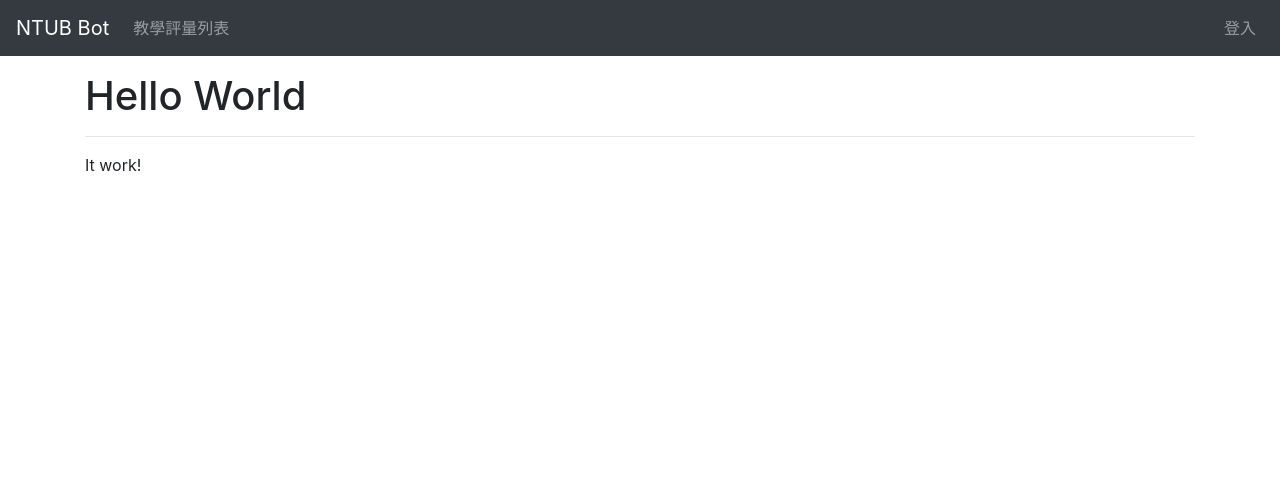
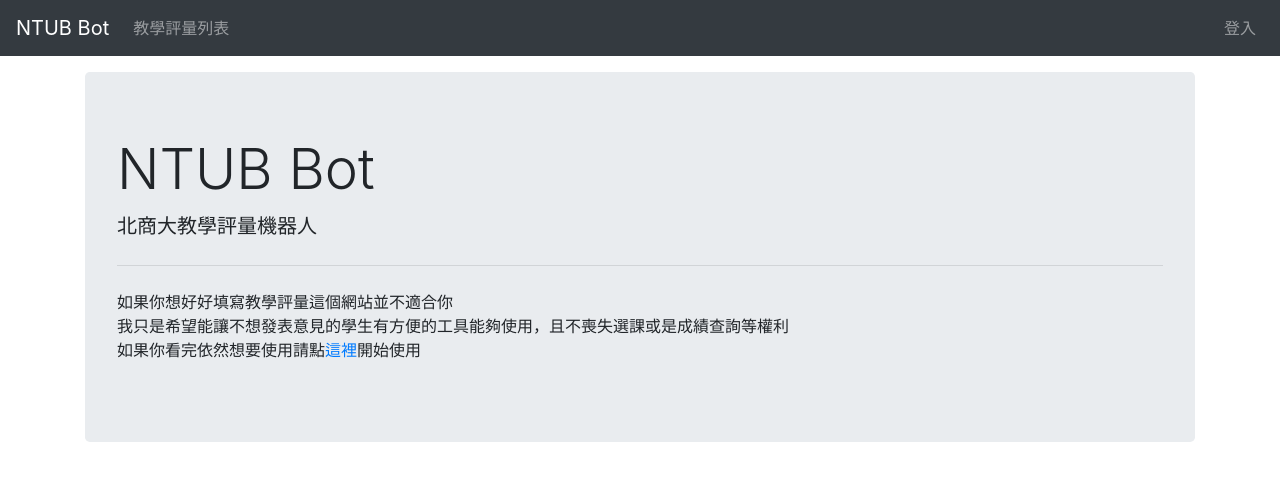
Before and after one commit to arthurc0102/ntub-bot, a Django app: template templates/common/index.html in a window 1280 px wide. Shown: the top 481 px of the page. Run offline with Django 3.2, Linux system fonts and the light colour scheme; the template is opened without the code that fills it, so the values that code supplies are empty; some libraries are stand-ins or nearby versions.

Commit message:
Update root page

```diff
--- a/templates/common/index.html
+++ b/templates/common/index.html
@@ -3,9 +3,16 @@
 {% block main %}
   <div class="row">
     <div class="col">
-      <h1>Hello World</h1>
-      <hr>
-      <p>It work!</p>
+      <div class="jumbotron">
+        <h1 class="display-4">NTUB Bot</h1>
+        <p class="lead">北商大教學評量機器人</p>
+        <hr class="my-4">
+        <p>
+          如果你想好好填寫教學評量這個網站並不適合你<br>
+          我只是希望能讓不想發表意見的學生有方便的工具能夠使用，且不喪失選課或是成績查詢等權利<br>
+          如果你看完依然想要使用請點<a href="#">這裡</a>開始使用
+        </p>
+      </div>
     </div>
   </div>
 {% endblock %}
```
